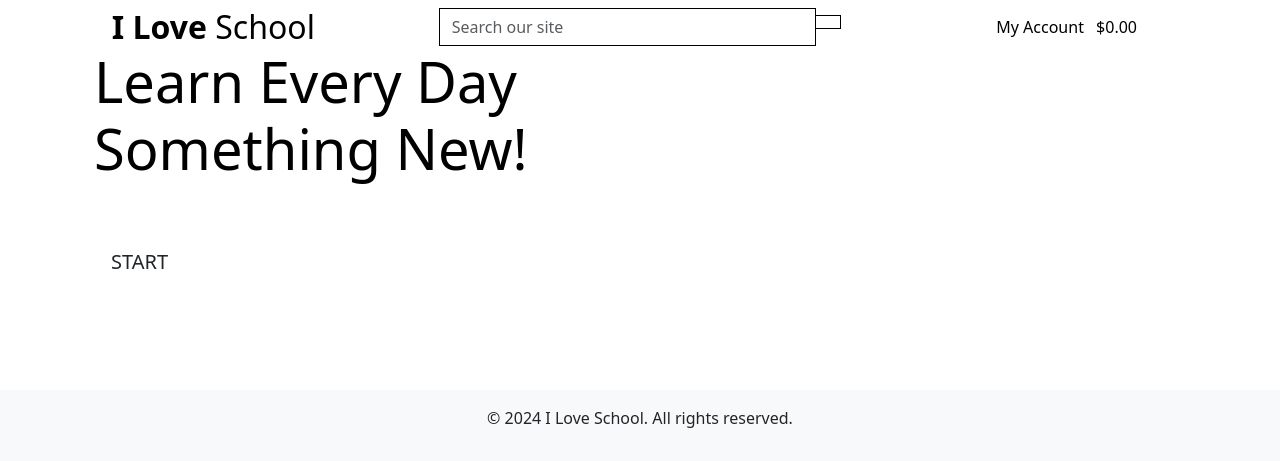
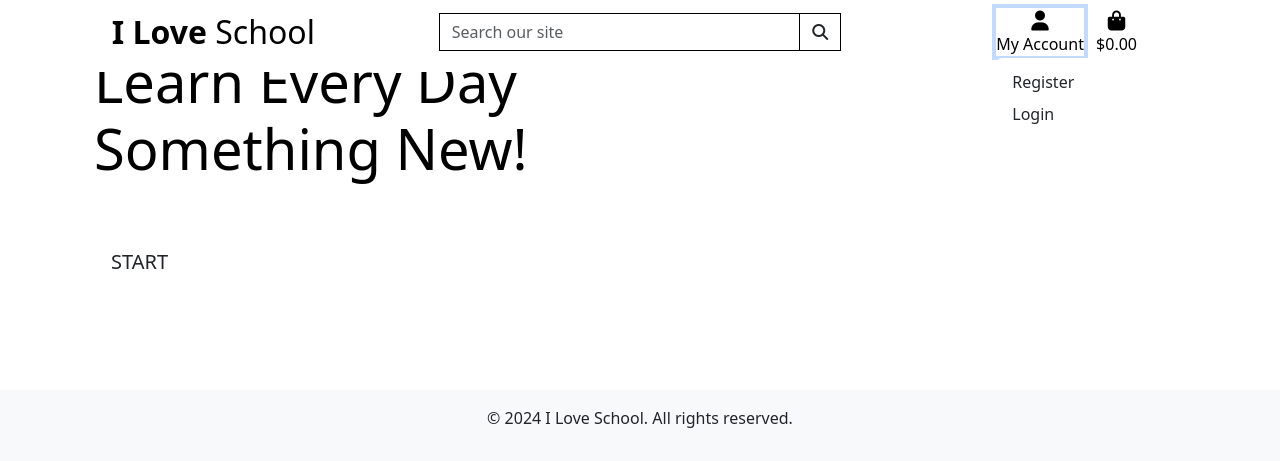
Before and after one commit to onadj/I_love_school, a Django app: page / in a window 1280 px wide, after a click on "My Account". Shown: the top 461 px of the page. Run offline with Django 5.2, Linux system fonts and the light colour scheme; some libraries are stand-ins or nearby versions.

Commit message:
added header i updated links

```diff
--- a/templates/allauth/base.html
+++ b/templates/allauth/base.html
@@ -22,6 +22,8 @@
       rel="stylesheet"
       integrity="sha384-QWTKZyjpPEjISv5WaRU9OFeRpok6YctnYmDr5pNlyT2bRjXh0JMhjY6hW+ALEwIH"
       crossorigin="anonymous">
+      <link rel="stylesheet" href="https://cdnjs.cloudflare.com/ajax/libs/font-awesome/6.5.1/css/all.min.css">
+
     {% endblock %}
   </head>
 
@@ -53,25 +55,33 @@
             <div class="col-12 col-lg-4 my-auto py-1 py-lg-0">
                 <ul class="list-inline list-unstyled text-center text-lg-right my-0">
                   <li class="list-inline-item dropdown">
-                        <a class="text-black nav-link" href="#" id="user-options" data-toggle="dropdown" aria-haspopup="true" aria-expanded="false">
+                    <a
+  class="text-black nav-link"
+  href="#"
+  id="user-options"
+  data-bs-toggle="dropdown"
+  aria-expanded="false">
   <div class="text-center">
     <div><i class="fas fa-user fa-lg"></i></div>
     <p class="my-0">My Account</p>
   </div>
 </a>
-                        <div class="dropdown-menu border-0" aria-labelledby="user-options">
+
+                    <ul class="dropdown-menu border-0" aria-labelledby="user-options">
                       {% if request.user.is_authenticated %}
                         {% if request.user.is_superuser %}
-                                  <a href="{% url 'add_product' %}" class="dropdown-item">Product Management</a>
+                          <li><a href="" class="dropdown-item">Product Management</a></li>
                         {% endif %}
-                              <a href="{% url 'profile' %}" class="dropdown-item">My Profile</a>
-                              <a href="{% url 'account_logout' %}" class="dropdown-item">Logout</a>
+                        <li><a href="" class="dropdown-item">My Profile</a></li>
+                        <li><a href="{% url 'account_logout' %}" class="dropdown-item">Logout</a></li>
                       {% else %}
-                              <a href="{% url 'account_signup' %}" class="dropdown-item">Register</a>
-                              <a href="{% url 'account_login' %}" class="dropdown-item">Login</a>
+                        <li><a href="{% url 'account_signup' %}" class="dropdown-item">Register</a></li>
+                        <li><a href="{% url 'account_login' %}" class="dropdown-item">Login</a></li>
                       {% endif %}
-                      </div>
+                    </ul>
                   </li>
+
+
 
                     <li class="list-inline-item">
                       <a class="{% if grand_total %}text-info font-weight-bold{% else %}text-black{% endif %} nav-link" href="">
@@ -96,8 +106,7 @@
                 <button class="navbar-toggler" type="button" data-toggle="collapse" data-target="#main-nav" aria-controls="main-nav" aria-expanded="false" aria-label="Toggle navigation">
                     <span class="navbar-toggler-icon"></span>
                 </button>
-                {% include 'includes/mobile-top-header.html' %}
-                {% include 'includes/main-nav.html' %}
+
             </nav>
         </div>
 
```
Lines whose indentation alone changed are shown as unchanged.
